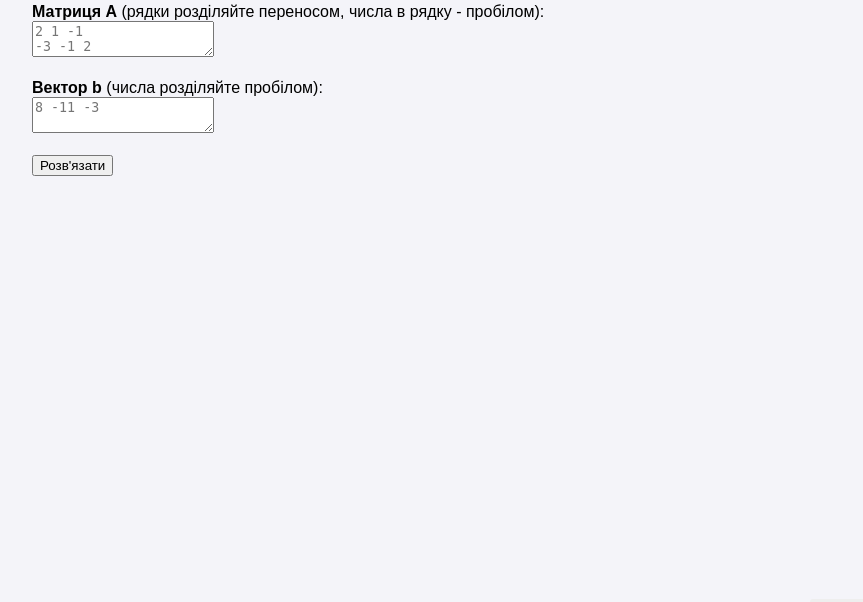
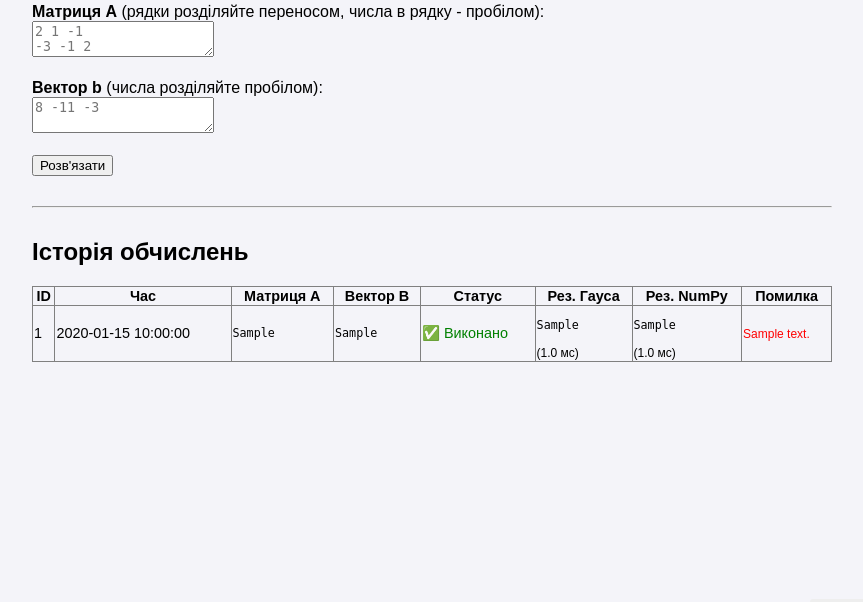
Before and after one commit to anton2654/Web, a Flask app: page / in a window 1280 px wide. Shown: the part 167-769 px from the top of the page, without its empty margins (208-1071 px from the left). Run offline with Flask 3, Linux system fonts and the light colour scheme; a user stored in the database is signed in; tables that the repository leaves empty hold one stand-in row (values such as "Sample post").

Commit message:
Почав історії Task для користувача.Є проблема з збергіганням на сторінці index

```diff
--- a/app.py
+++ b/app.py
@@ -3,7 +3,7 @@ import os
 from flask import Flask, render_template, request, redirect, url_for, flash
 from flask_bcrypt import Bcrypt
 from flask_login import LoginManager, login_user, logout_user, login_required, current_user
-from models import db, User
+from models import db, User , Task
 
 
 app = Flask(__name__)
@@ -113,8 +113,9 @@ def logout():
 @login_required
 def index():
     server_name = os.environ.get('SERVER_NAME', 'Невідомий сервер')
-    return render_template('index.html', server_name=server_name)
+    user_tasks = Task.query.filter_by(user_id=current_user.id).order_by(Task.timestamp.desc()).all()
 
+    return render_template('index.html', server_name=server_name, tasks=user_tasks)
 
 MAX_MATRIX_SIZE = 100
 
--- a/templates/index.html
+++ b/templates/index.html
@@ -16,6 +16,62 @@
 
         <button type="submit">Розв'язати</button>
     </form>
+    <hr style="margin: 30px 0;"> <h2>Історія обчислень</h2>
+    {% if tasks %}
+        <table border="1" style="width: 100%; border-collapse: collapse; font-size: 0.9em;">
+            <thead>
+                <tr>
+                    <th>ID</th>
+                    <th>Час</th>
+                    <th>Матриця A</th>
+                    <th>Вектор B</th>
+                    <th>Статус</th>
+                    <th>Рез. Гауса</th>
+                    <th>Рез. NumPy</th>
+                    <th>Помилка</th>
+                </tr>
+            </thead>
+
+            <tbody>
+                {% for task in tasks %}
+                    <tr>
+                        <td>{{ task.id }}</td>
+                        <td>{{ task.timestamp.strftime('%Y-%m-%d %H:%M:%S') }}</td>
+                        <td><pre style="max-height: 100px; overflow: auto;">{{ task.input_matrix }}</pre></td>
+                        <td><pre style="max-height: 50px; overflow: auto;">{{ task.input_vector }}</pre></td>
+                        <td>
+                            {% if task.status == 'completed' %}
+                                <span style="color: green;">✅ Виконано</span>
+                            {% elif task.status == 'failed' %}
+                                <span style="color: red;">❌ Помилка</span>
+                            {% else %}
+                                <span style="color: orange;">⏳ Обробка</span>
+                            {% endif %}
+                        </td>
+                        <td>
+                            {% if task.result_gaussian %}
+                                <pre>{{ task.result_gaussian }}</pre>
+                                <small>({{ "%.1f"|format(task.time_gaussian_ms) }} мс)</small>
+                            {% endif %}
+                        </td>
+                         <td>
+                            {% if task.result_numpy %}
+                                <pre>{{ task.result_numpy }}</pre>
+                                <small>({{ "%.1f"|format(task.time_numpy_ms) }} мс)</small>
+                            {% endif %}
+                        </td>
+                        <td>
+                            {% if task.error_message %}
+                                <small style="color: red;">{{ task.error_message }}</small>
+                            {% endif %}
+                        </td>
+                    </tr>
+                {% endfor %}
+            </tbody>
+        </table>
+    {% else %}
+        <p>У вас ще немає жодного завдання.</p>
+    {% endif %}
 {% endblock %}
 
 {% block scripts %}
```
Also changed, not shown: models.py (+17 -1 lines).
